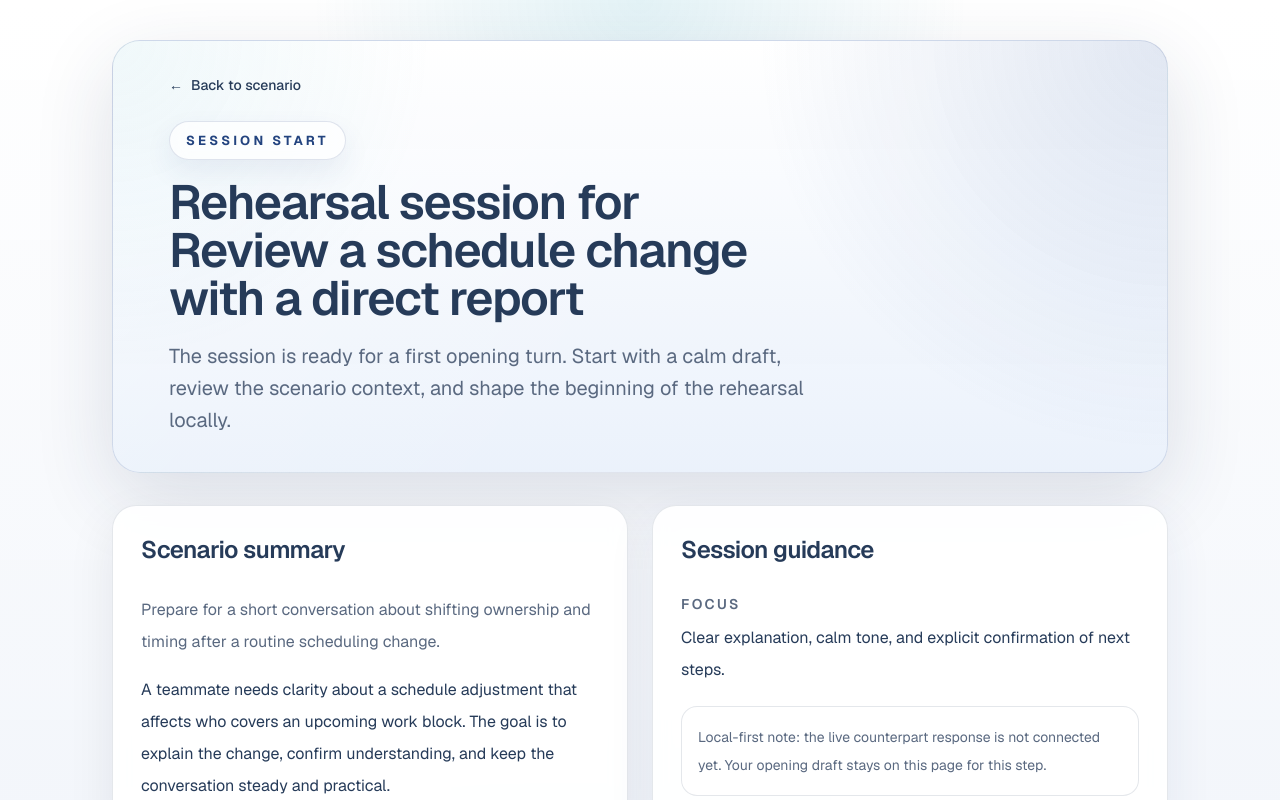
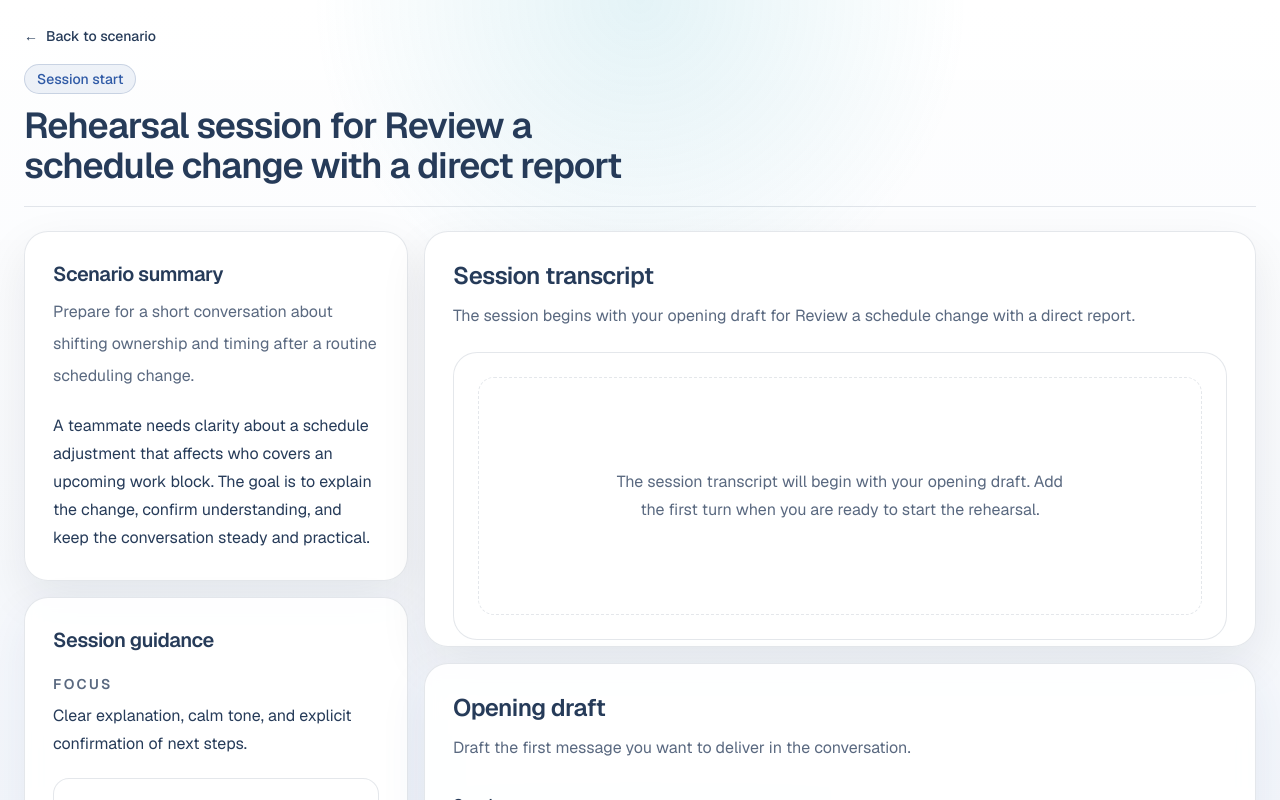
Before and after one commit to sofus-deng/ducelis-open, a Next.js app: page /sessions/schedule-change-direct-report in a window 1280 px wide. Shown: the top 800 px of the page. Built offline with nearby package versions, Linux system fonts and the light colour scheme.

Commit message:
refactor(session): introduce full-width rehearsal app shell

```diff
--- a/app/globals.css
+++ b/app/globals.css
@@ -206,6 +206,49 @@ a {
   box-shadow: 0 16px 36px rgba(35, 68, 127, 0.24);
 }
 
+.session-app-shell {
+  display: flex;
+  min-height: 100vh;
+  width: 100%;
+  flex-direction: column;
+  gap: 1rem;
+  padding: 1rem;
+}
+
+.session-app-shell__header {
+  display: flex;
+  flex-direction: column;
+  gap: 0.875rem;
+  border-bottom: 1px solid var(--border);
+  padding-bottom: 1rem;
+}
+
+.session-app-shell__heading {
+  display: flex;
+  max-width: 48rem;
+  flex-direction: column;
+  gap: 0.75rem;
+}
+
+.session-app-shell__label {
+  align-self: flex-start;
+}
+
+.session-app-shell__workspace {
+  display: grid;
+  flex: 1 1 auto;
+  gap: 1rem;
+  min-height: 0;
+}
+
+.session-app-shell__sidebar,
+.session-app-shell__main {
+  display: flex;
+  min-width: 0;
+  flex-direction: column;
+  gap: 1rem;
+}
+
 @media (min-width: 640px) {
   .hero-panel {
     border-radius: 1.75rem;
@@ -220,6 +263,16 @@ a {
   .hero-stack {
     gap: 1.125rem;
   }
+
+  .session-app-shell {
+    gap: 1.25rem;
+    padding: 1.25rem;
+  }
+
+  .session-app-shell__header {
+    gap: 1rem;
+    padding-bottom: 1.25rem;
+  }
 }
 
 @media (min-width: 1024px) {
@@ -231,4 +284,18 @@ a {
     padding-top: 2rem;
     padding-bottom: 2.25rem;
   }
+
+  .session-app-shell {
+    gap: 1.5rem;
+    padding: 1.5rem;
+  }
+
+  .session-app-shell__workspace {
+    grid-template-columns: minmax(18rem, 24rem) minmax(0, 1fr);
+    align-items: stretch;
+  }
+
+  .session-app-shell__main {
+    min-height: calc(100vh - 10rem);
+  }
 }
--- a/app/sessions/[scenarioId]/page.tsx
+++ b/app/sessions/[scenarioId]/page.tsx
@@ -41,9 +41,9 @@ export default async function SessionPage({ params }: SessionPageProps) {
   }
 
   return (
-    <main className="mx-auto flex min-h-screen w-full max-w-6xl flex-col px-6 py-10 sm:px-10 lg:px-12">
-      <section className="hero-panel hero-panel--compact">
-        <nav aria-label="Session page navigation" className="mb-6">
+    <main className="session-app-shell">
+      <header className="session-app-shell__header">
+        <nav aria-label="Session page navigation">
           <Link
             href={`/scenarios/${scenario.id}`}
             className="inline-flex items-center gap-2 text-sm font-medium text-[var(--secondary-foreground)] transition-colors duration-150 hover:text-[var(--foreground)]"
@@ -52,40 +52,44 @@ export default async function SessionPage({ params }: SessionPageProps) {
             <span>Back to scenario</span>
           </Link>
         </nav>
-        <div className="hero-stack hero-stack--compact" data-testid="session-page-hero">
-          <Badge variant="eyebrow">Session start</Badge>
-          <h1 className="hero-title text-4xl font-semibold tracking-tight text-balance sm:text-5xl">
+        <div className="session-app-shell__heading" data-testid="session-page-hero">
+          <Badge variant="accent" className="session-app-shell__label">
+            Session start
+          </Badge>
+          <h1 className="text-3xl font-semibold tracking-tight text-balance text-[var(--foreground)] sm:text-4xl">
             Rehearsal session for {scenario.title}
           </h1>
-          <p className="hero-copy max-w-3xl text-lg leading-8 sm:text-xl">
-            The session is ready for a first opening turn. Start with a calm draft,
-            review the scenario context, and shape the beginning of the rehearsal locally.
-          </p>
         </div>
-      </section>
+      </header>
 
-      <section className="mt-8 space-y-6" data-testid="session-page-grid">
-        <div className="grid gap-6 lg:grid-cols-2">
+      <SessionStartShell
+        scenarioTitle={scenario.title}
+        sidebar={
+          <>
           <Card as="article" className="h-full">
-            <CardHeader>
-              <CardTitle as="h2">Scenario summary</CardTitle>
+            <CardHeader className="pb-5">
+              <CardTitle as="h2" className="text-xl">
+                Scenario summary
+              </CardTitle>
+              <CardDescription>{scenario.shortSummary}</CardDescription>
             </CardHeader>
             <CardContent className="space-y-4">
-              <CardDescription>{scenario.shortSummary}</CardDescription>
-              <p className="leading-8 text-[var(--foreground)]">{scenario.context}</p>
+              <p className="leading-7 text-[var(--foreground)]">{scenario.context}</p>
             </CardContent>
           </Card>
 
           <Card as="article" tone="emphasis" className="h-full">
-            <CardHeader>
-              <CardTitle as="h2">Session guidance</CardTitle>
+            <CardHeader className="pb-5">
+              <CardTitle as="h2" className="text-xl">
+                Session guidance
+              </CardTitle>
             </CardHeader>
             <CardContent className="space-y-5">
               <div>
                 <p className="text-sm font-semibold uppercase tracking-[0.16em] text-[var(--secondary-foreground)]">
                   Focus
                 </p>
-                <p className="mt-2 leading-8 text-[var(--foreground)]">{scenario.focus}</p>
+                <p className="mt-2 leading-7 text-[var(--foreground)]">{scenario.focus}</p>
               </div>
               <div className="rounded-2xl border border-[var(--border)] bg-[var(--surface-strong)] px-4 py-4 text-sm leading-7 text-[var(--secondary-foreground)]">
                 Local-first note: the live counterpart response is not connected yet.
@@ -93,14 +97,12 @@ export default async function SessionPage({ params }: SessionPageProps) {
               </div>
             </CardContent>
           </Card>
-        </div>
 
-        <SessionStartShell
-          scenarioTitle={scenario.title}
-          successCriteria={
             <Card as="article" className="h-full">
               <CardHeader className="pb-5">
-                <CardTitle as="h2">Success criteria</CardTitle>
+                <CardTitle as="h2" className="text-xl">
+                  Success criteria
+                </CardTitle>
               </CardHeader>
               <CardContent>
                 <ul className="space-y-4">
@@ -115,9 +117,9 @@ export default async function SessionPage({ params }: SessionPageProps) {
                 </ul>
               </CardContent>
             </Card>
-          }
-        />
-      </section>
+          </>
+        }
+      />
     </main>
   );
 }
--- a/components/session/session-start-shell.tsx
+++ b/components/session/session-start-shell.tsx
@@ -7,10 +7,10 @@ import { Card, CardContent, CardDescription, CardHeader, CardTitle } from "@/com
 
 type SessionStartShellProps = {
   scenarioTitle: string;
-  successCriteria: ReactNode;
+  sidebar: ReactNode;
 };
 
-export function SessionStartShell({ scenarioTitle, successCriteria }: SessionStartShellProps) {
+export function SessionStartShell({ scenarioTitle, sidebar }: SessionStartShellProps) {
   const [draft, setDraft] = useState("");
   const [submittedDraft, setSubmittedDraft] = useState<string | null>(null);
 
@@ -28,23 +28,28 @@ export function SessionStartShell({ scenarioTitle, successCriteria }: SessionSta
   }
 
   return (
-    <div className="space-y-6" data-testid="session-start-shell">
-      <Card as="article" className="h-full">
-        <CardHeader>
+    <section className="session-app-shell__workspace" data-testid="session-page-grid">
+      <aside className="session-app-shell__sidebar" aria-label="Session context" data-testid="session-context-sidebar">
+        {sidebar}
+      </aside>
+
+      <div className="session-app-shell__main" data-testid="session-start-shell">
+        <Card as="article" className="flex min-h-[26rem] flex-1 flex-col">
+          <CardHeader className="pb-5">
             <CardTitle as="h2">Session transcript</CardTitle>
             <CardDescription>
               The session begins with your opening draft for {scenarioTitle}.
             </CardDescription>
           </CardHeader>
-        <CardContent>
+          <CardContent className="flex flex-1 flex-col">
             <div
               data-testid="session-transcript"
-            className="min-h-56 rounded-3xl border border-[var(--border)] bg-[var(--surface-strong)] p-5"
+              className="flex min-h-72 flex-1 flex-col rounded-3xl border border-[var(--border)] bg-[var(--surface-strong)] p-5 sm:p-6"
             >
               {submittedDraft ? (
                 <article
                   data-testid="session-opening-entry"
-                className="rounded-2xl border border-[color:rgba(35,68,127,0.14)] bg-white px-4 py-4 shadow-[0_12px_30px_rgba(15,23,42,0.06)]"
+                  className="max-w-3xl rounded-2xl border border-[color:rgba(35,68,127,0.14)] bg-white px-4 py-4 shadow-[0_12px_30px_rgba(15,23,42,0.06)]"
                 >
                   <p className="text-sm font-semibold uppercase tracking-[0.14em] text-[var(--secondary-foreground)]">
                     You
@@ -54,7 +59,7 @@ export function SessionStartShell({ scenarioTitle, successCriteria }: SessionSta
                   </p>
                 </article>
               ) : (
-              <div className="flex min-h-44 items-center justify-center rounded-2xl border border-dashed border-[var(--border)] bg-white/70 px-6 py-8 text-center">
+                <div className="flex min-h-full flex-1 items-center justify-center rounded-2xl border border-dashed border-[var(--border)] bg-white/70 px-6 py-8 text-center">
                   <p className="max-w-md leading-7 text-[var(--secondary-foreground)]">
                     The session transcript will begin with your opening draft.
                     Add the first turn when you are ready to start the rehearsal.
@@ -64,9 +69,6 @@ export function SessionStartShell({ scenarioTitle, successCriteria }: SessionSta
             </div>
           </CardContent>
         </Card>
-
-      <div className="grid gap-6 lg:grid-cols-2">
-        {successCriteria}
 
         <Card as="article" tone="emphasis" className="h-full">
           <CardHeader>
@@ -103,6 +105,6 @@ export function SessionStartShell({ scenarioTitle, successCriteria }: SessionSta
           </CardContent>
         </Card>
       </div>
-    </div>
+    </section>
   );
 }
```
Also changed, not shown: 1 other file (tests, documents, lock files or other folders). Lines whose indentation alone changed are shown as unchanged.
